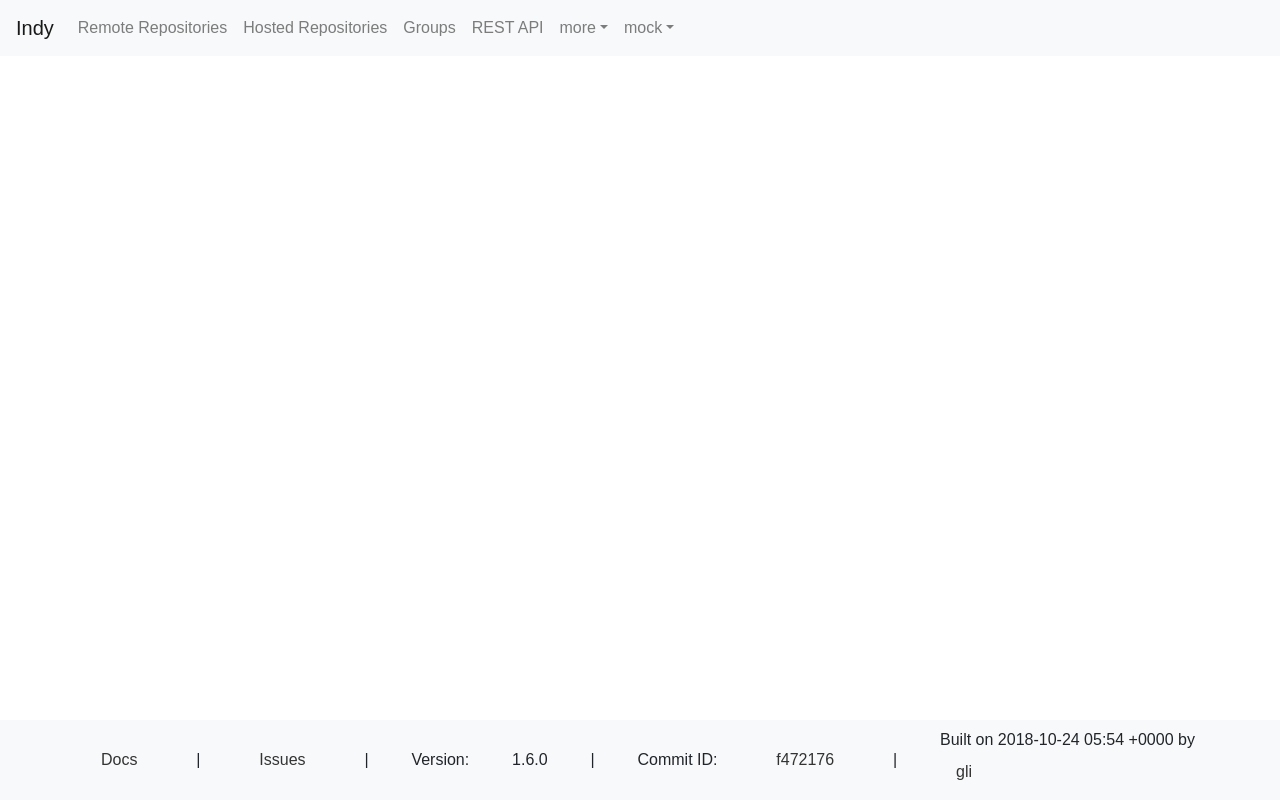
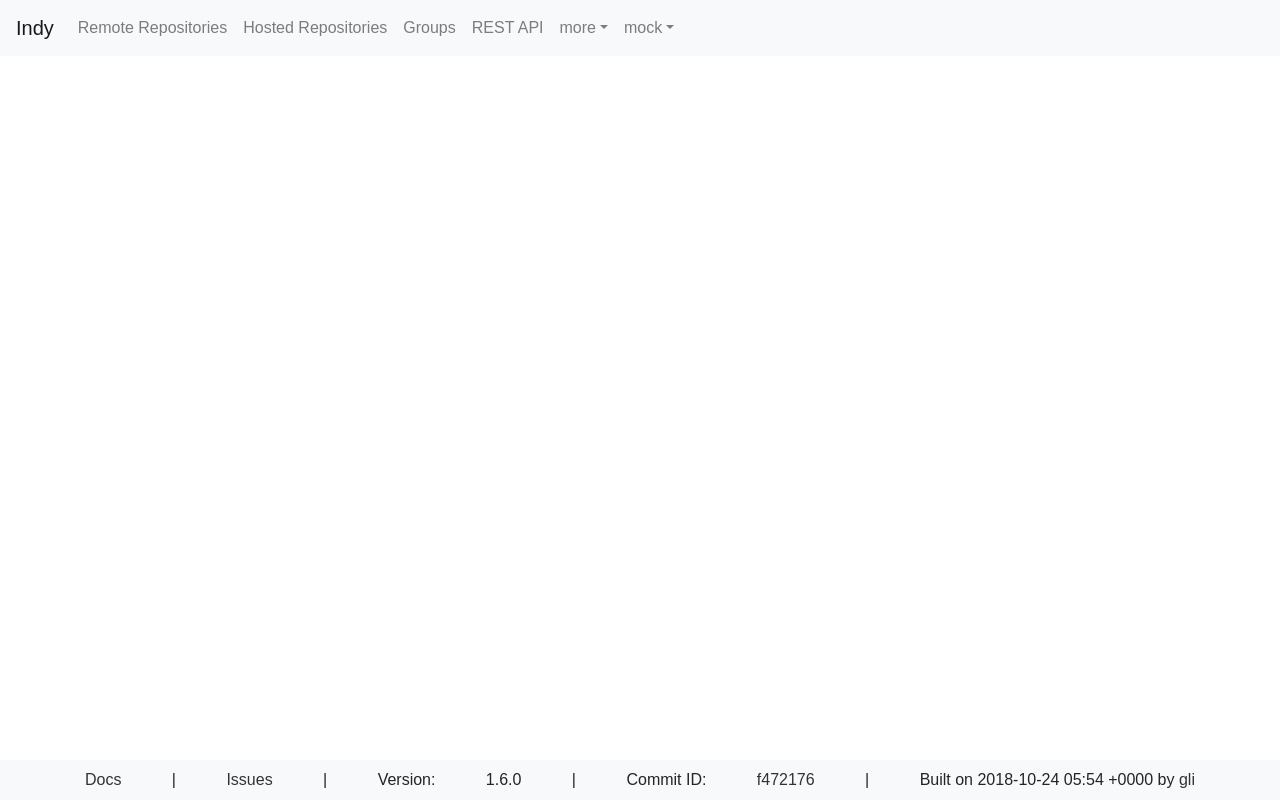
Before and after one commit to ruhan1/indy-ui-poc, a React app: page / in a window 1280 px wide. Built offline with nearby package versions, Linux system fonts and the light colour scheme.

Commit message:
Adjust footer

```diff
--- a/src/client/nav/IndyNavFooter.js
+++ b/src/client/nav/IndyNavFooter.js
@@ -28,14 +28,15 @@ export default class IndyNavFooter extends React.Component {
       builder: "gli",
       timestamp: "2018-10-24 05:54 +0000"
     }
+    let splitter = " | ";
     return (
       <nav className="navbar fixed-bottom navbar-expand-lg navbar-light bg-light" role="navigation">
         <div className="container">
-            <span><a target="_new" className="nav-link" href="http://commonjava.github.io/indy/">Docs</a></span>
-            | <span><a target="_new" className="nav-link" href="http://github.com/commonjava/indy/issues">Issues</a></span>
-            | <span>Version:</span> <span>{stats.version}</span>
-            | <span>Commit ID:</span> <span><a target="_new" className="nav-link" href={`http://github.com/commonjava/indy/commit/${stats.commitId}`}>{stats.commitId}</a></span>
-            | <span>Built on {stats.timestamp} by <a target="_new" className="nav-link" href={`http://github.com/${stats.builder}`}>{stats.builder}</a></span>
+            <span><a target="_new" href="http://commonjava.github.io/indy/">Docs</a></span>{splitter}
+            <span><a target="_new" href="http://github.com/commonjava/indy/issues">Issues</a></span>{splitter}
+            <span>Version:</span> <span>{stats.version}</span>{splitter}
+            <span>Commit ID:</span> <span><a target="_new" href={`http://github.com/commonjava/indy/commit/${stats.commitId}`}>{stats.commitId}</a></span>{splitter}
+            <span>Built on {stats.timestamp} by <a target="_new" href={`http://github.com/${stats.builder}`}>{stats.builder}</a></span>
         </div>
       </nav>
     );
--- a/src/html/index.html
+++ b/src/html/index.html
@@ -2,8 +2,12 @@
 <html>
   <head>
     <meta charset="utf-8">
+    <meta http-equiv="X-UA-Compatible" content="IE=edge">
+
     <title>Indy</title>
 
+    <meta name="description" content="">
+    <meta name="viewport" content="width=device-width, initial-scale=1">
   </head>
   <body>
     <div id="root"></div>
```
